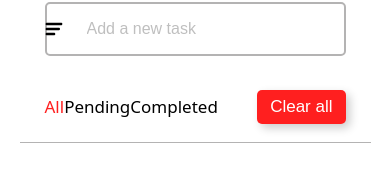
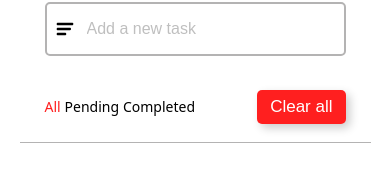
Before and after one commit to UtkristaPokharel/Project-todo-list, a plain HTML site: page index.html in a window 390 px wide. Shown: the part 344-529 px from the top of the page. Drawn offline with Linux system fonts and the light colour scheme.

Commit message:
updated responsiveness

```diff
--- a/style.css
+++ b/style.css
@@ -164,8 +164,16 @@ ul {
 	}
 }
 
-@media (max-width: 600px) {
+@media (max-width: 500px) {
 	.container {
 		width: 90%;
 	}
+
+	.filters span {
+		font-size: 14px;
+	}
+
+	.task-input img {
+		left: 10%;
+	 }
 }
```
